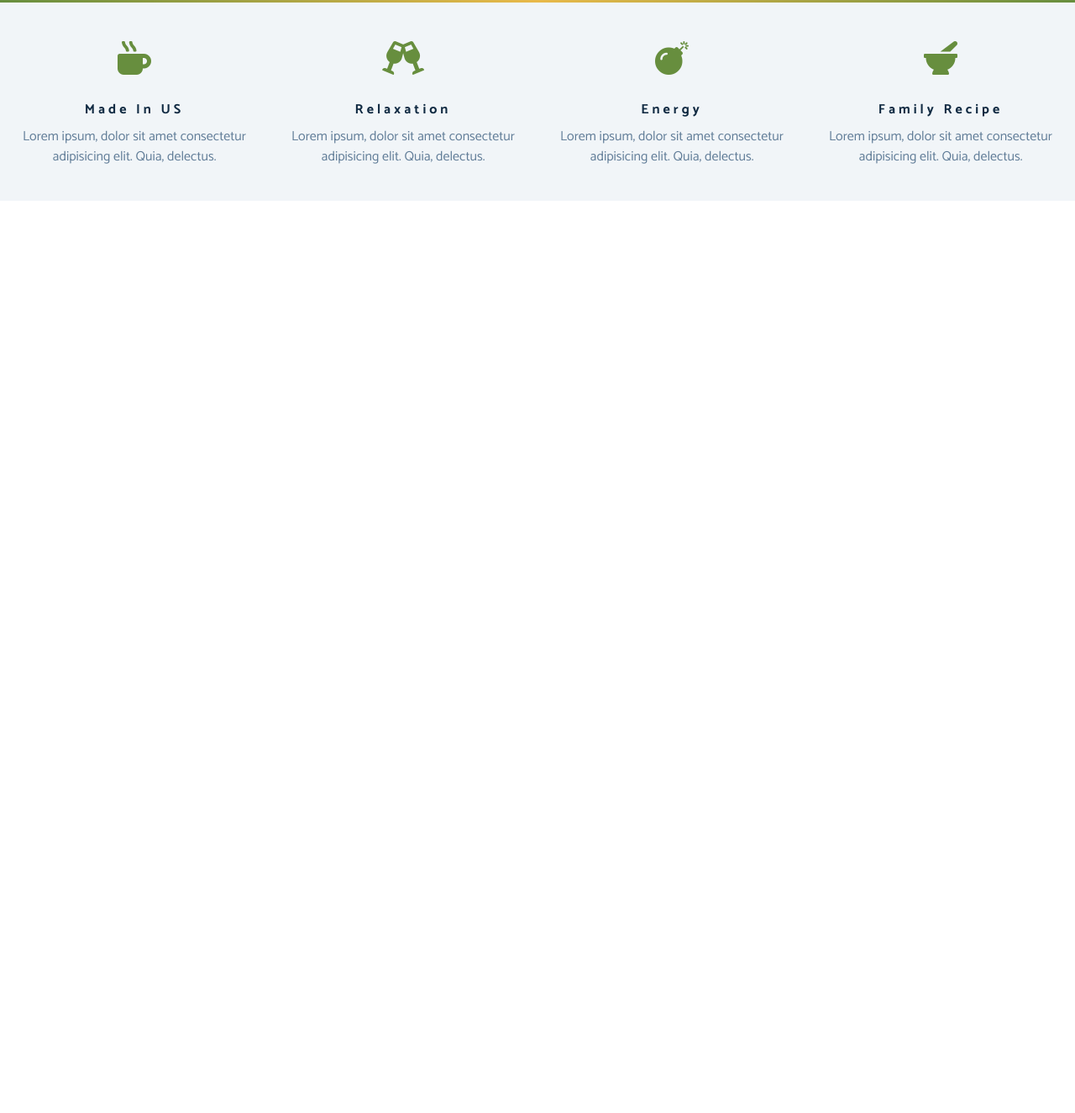
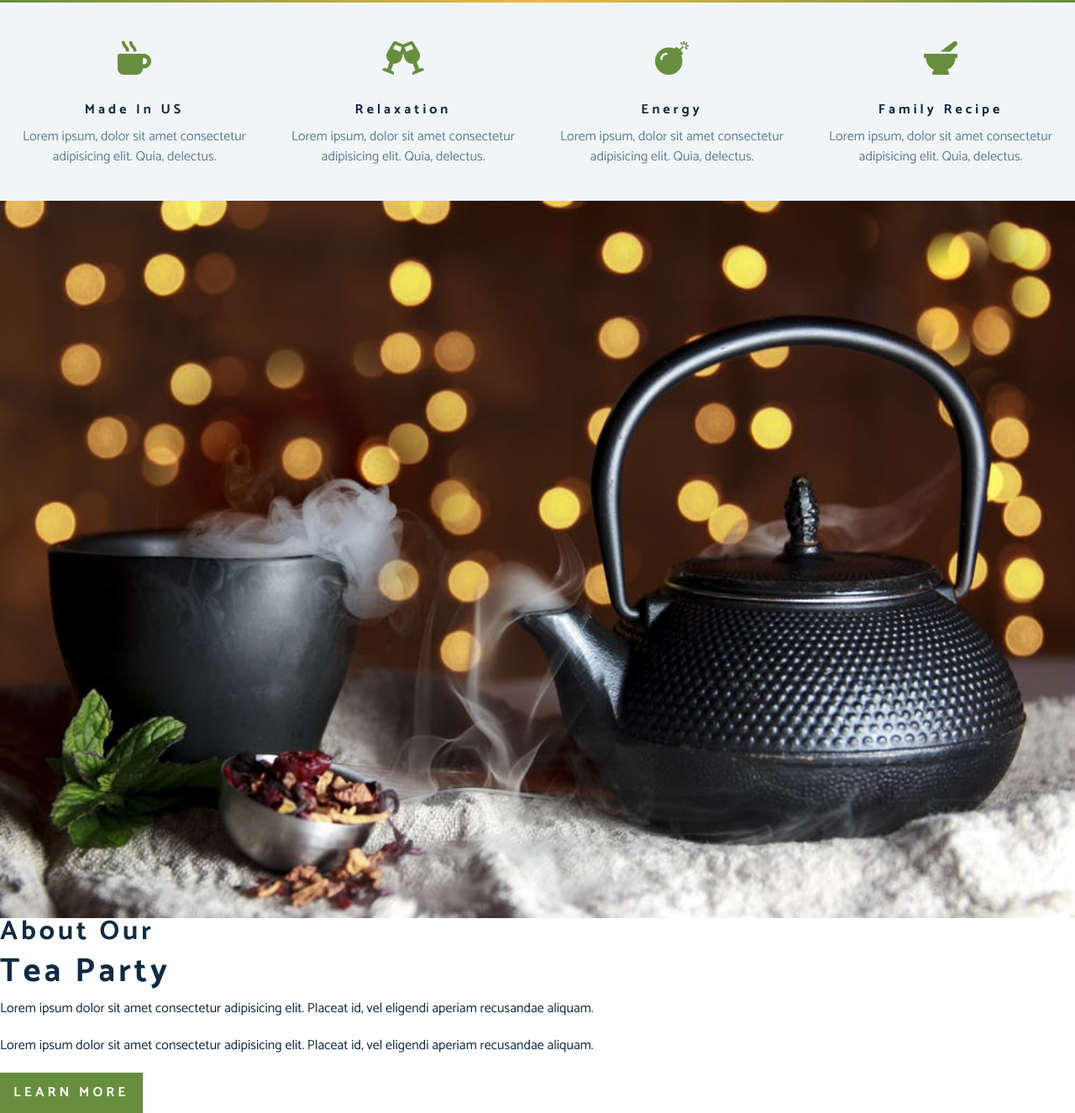
Before and after one commit to MohamedHNoor/tea-party, a website: page index.html in a window 1280 px wide. Shown: the part 805-2130 px from the top of the page at 84% size. Before the commit the page ends 1044 px from the top, so only its background shows below. Drawn offline with Linux system fonts and the light colour scheme; a web font is replaced by a local one.

Commit message:
Add about section in index.html

```diff
--- a/index.html
+++ b/index.html
@@ -76,6 +76,36 @@
         </p>
       </article>
     </section>
+
+    <!-- about section -->
+    <section>
+      <div class="section-center clearfix">
+        <article class="about-img">
+          <div class="about-picture-container">
+            <img
+              src="./images/about-bcg.jpeg"
+              alt="tea kettle"
+              class="about-picture"
+            />
+          </div>
+        </article>
+        <article class="about-info">
+          <div class="section-title">
+            <h3>About our</h3>
+            <h2>Tea Party</h2>
+          </div>
+          <p class="about-text">
+            Lorem ipsum dolor sit amet consectetur adipisicing elit. Placeat id,
+            vel eligendi aperiam recusandae aliquam.
+          </p>
+          <p class="about-text">
+            Lorem ipsum dolor sit amet consectetur adipisicing elit. Placeat id,
+            vel eligendi aperiam recusandae aliquam.
+          </p>
+          <a href="about.html" class="btn">Learn more</a>
+        </article>
+      </div>
+    </section>
     <script src="app.js"></script>
   </body>
 </html>
```
